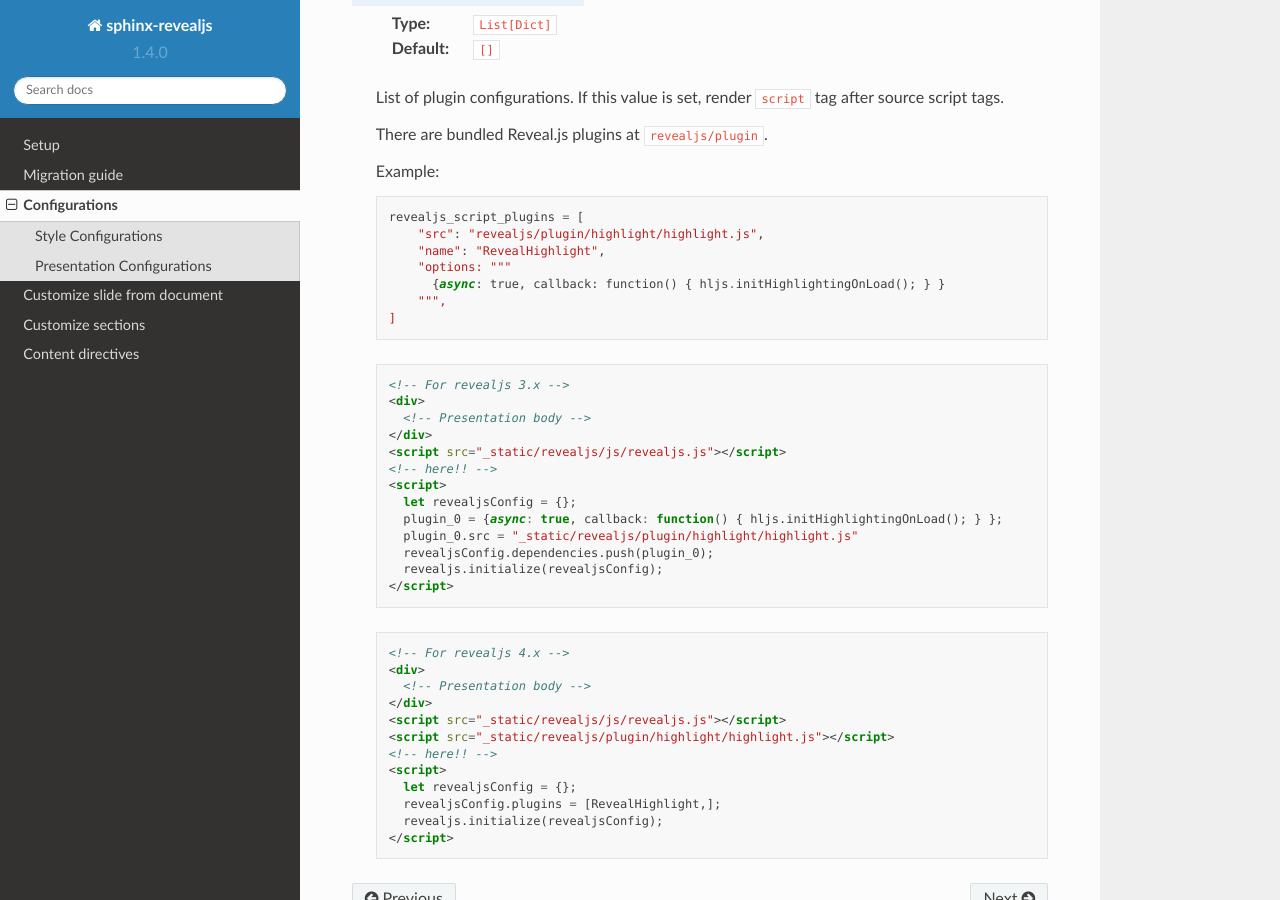
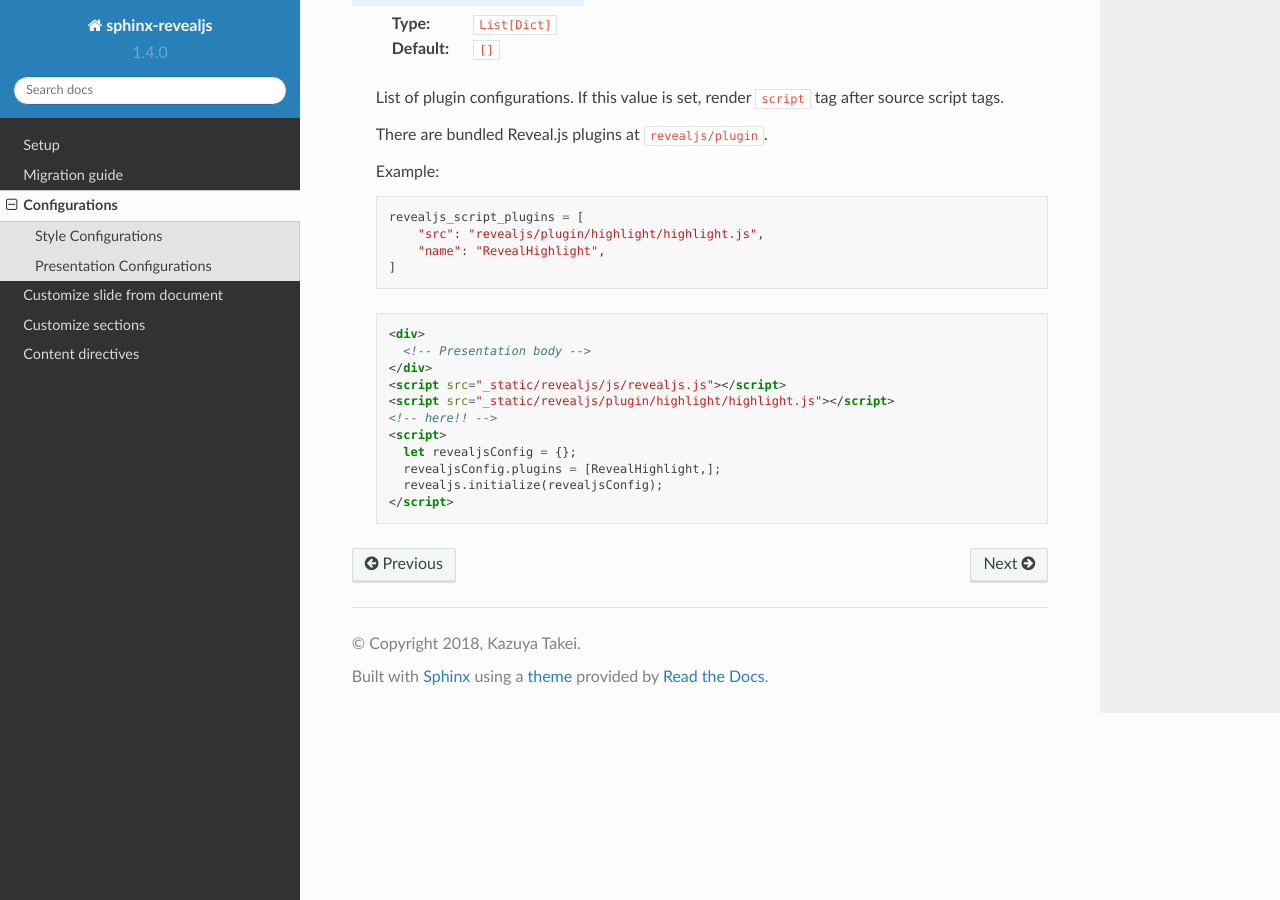
Before and after one commit to attakei/sphinx-revealjs, a Sphinx documentation site: the page built from doc/configurations.rst, in a window 1280 px wide and 900 px high, scrolled down 3320 px. Built offline with Sphinx 7.4.7 and the Read the Docs theme 2.0.0, drawn with Linux system fonts in a browser that asks for light colours.

Commit message:
Clean up source (remove unsused code and etc)

```diff
--- a/doc/configurations.rst
+++ b/doc/configurations.rst
@@ -176,30 +176,10 @@ Presentation Configurations
       revealjs_script_plugins = [
           "src": "revealjs/plugin/highlight/highlight.js",
           "name": "RevealHighlight",
-          "options: """
-            {async: true, callback: function() { hljs.initHighlightingOnLoad(); } }
-          """,
       ]
 
    .. code-block:: html
 
-      <!-- For revealjs 3.x -->
-      <div>
-        <!-- Presentation body -->
-      </div>
-      <script src="_static/revealjs/js/revealjs.js"></script>
-      <!-- here!! -->
-      <script>
-        let revealjsConfig = {};
-        plugin_0 = {async: true, callback: function() { hljs.initHighlightingOnLoad(); } };
-        plugin_0.src = "_static/revealjs/plugin/highlight/highlight.js"
-        revealjsConfig.dependencies.push(plugin_0);
-        revealjs.initialize(revealjsConfig);
-      </script>
-
-   .. code-block:: html
-
-      <!-- For revealjs 4.x -->
       <div>
         <!-- Presentation body -->
       </div>
```
